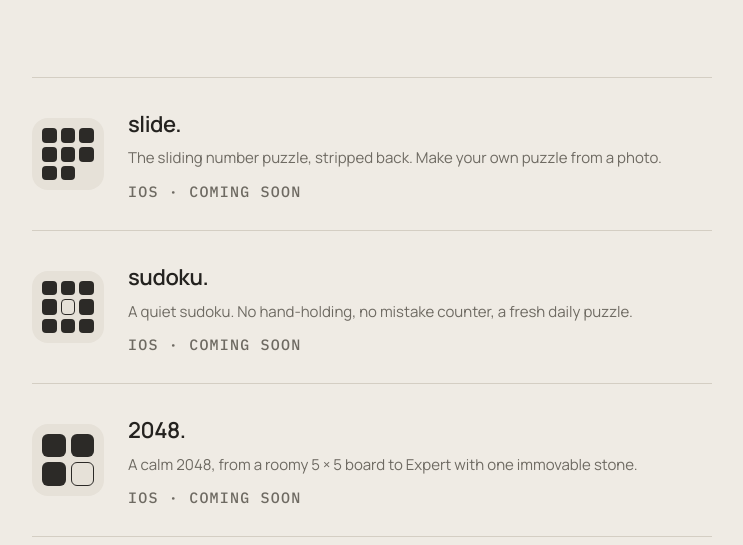
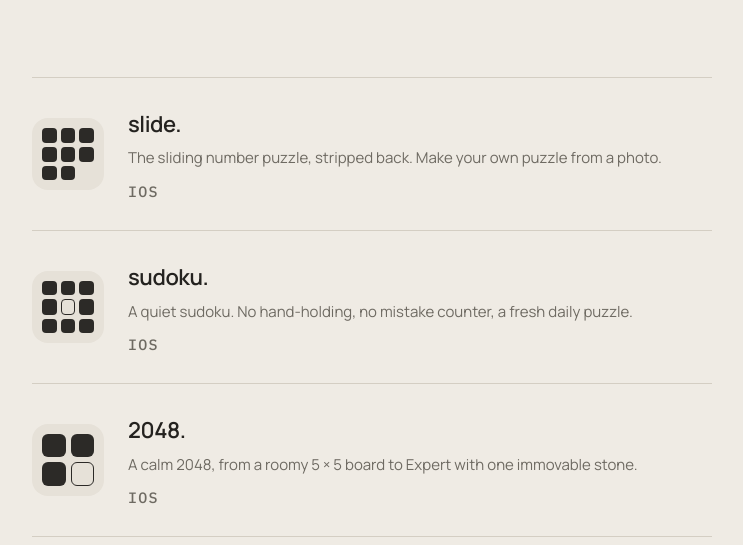
Before and after one commit to artisandhq/artisandhq.github.io, a plain HTML site: page index.html in a window 1280 px wide. Shown: the part 407-952 px from the top of the page, without its empty margins (268-1011 px from the left). Drawn offline with Linux system fonts and the light colour scheme.

Commit message:
Remove "Coming soon" from app labels
Co-Authored-By: Claude Opus 5.5 <noreply@anthropic.com>

```diff
--- a/index.html
+++ b/index.html
@@ -88,15 +88,15 @@ th{font:500 12px var(--mono);letter-spacing:.06em;text-transform:uppercase;color
   <div class="apps" id="apps">
     <article class="app">
       <div class="mark m3" aria-hidden="true"><i></i><i></i><i></i><i></i><i></i><i></i><i></i><i></i><i class="o"></i></div>
-      <div><h2>slide.</h2><p>The sliding number puzzle, stripped back. Make your own puzzle from a photo.</p><p class="label meta">iOS · Coming soon</p></div>
+      <div><h2>slide.</h2><p>The sliding number puzzle, stripped back. Make your own puzzle from a photo.</p><p class="label meta">iOS</p></div>
     </article>
     <article class="app">
       <div class="mark m9" aria-hidden="true"><i></i><i></i><i></i><i></i><i class="b"></i><i></i><i></i><i></i><i></i></div>
-      <div><h2>sudoku.</h2><p>A quiet sudoku. No hand-holding, no mistake counter, a fresh daily puzzle.</p><p class="label meta">iOS · Coming soon</p></div>
+      <div><h2>sudoku.</h2><p>A quiet sudoku. No hand-holding, no mistake counter, a fresh daily puzzle.</p><p class="label meta">iOS</p></div>
     </article>
     <article class="app">
       <div class="mark m2" aria-hidden="true"><i></i><i></i><i></i><i class="b"></i></div>
-      <div><h2>2048.</h2><p>A calm 2048, from a roomy 5 × 5 board to Expert with one immovable stone.</p><p class="label meta">iOS · Coming soon</p></div>
+      <div><h2>2048.</h2><p>A calm 2048, from a roomy 5 × 5 board to Expert with one immovable stone.</p><p class="label meta">iOS</p></div>
     </article>
   </div>
 
```
